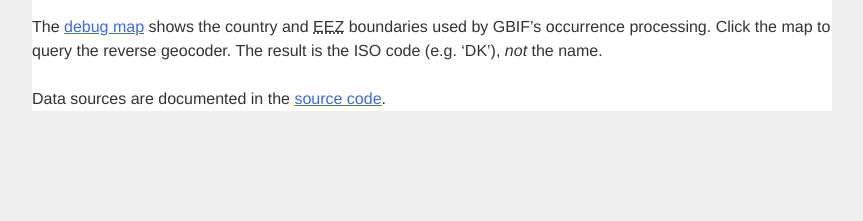
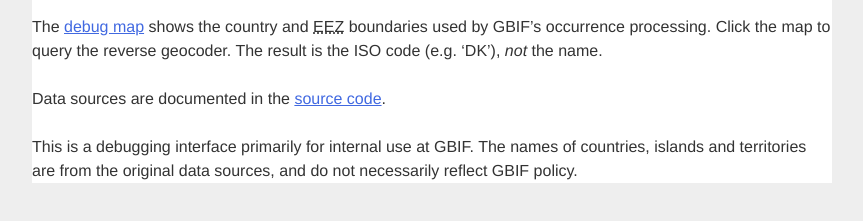
Before and after one commit to gbif/geocode, a plain HTML site: page debug-interface/info.html in a window 1280 px wide. Shown: the part 115-336 px from the top of the page, without its empty margins (208-1071 px from the left). Drawn offline with Linux system fonts and the light colour scheme.

Commit message:
Country name note.

```diff
--- a/debug-interface/info.html
+++ b/debug-interface/info.html
@@ -10,5 +10,7 @@
 		<p>The <a href="./">debug map</a> shows the country and <abbr title="Exclusive Economic Zone">EEZ</abbr> boundaries used by GBIF&rsquo;s occurrence processing.  Click the map to query the reverse geocoder.  The result is the ISO code (e.g. &lsquo;DK&rsquo;), <em>not</em> the name.</p>
 
 		<p>Data sources are documented in the <a href="https://github.com/gbif/geocode/">source code</a>.</p>
+
+		<p>This is a debugging interface primarily for internal use at GBIF.  The names of countries, islands and territories are from the original data sources, and do not necessarily reflect GBIF policy.</p>
 	</body>
 </html>
```
